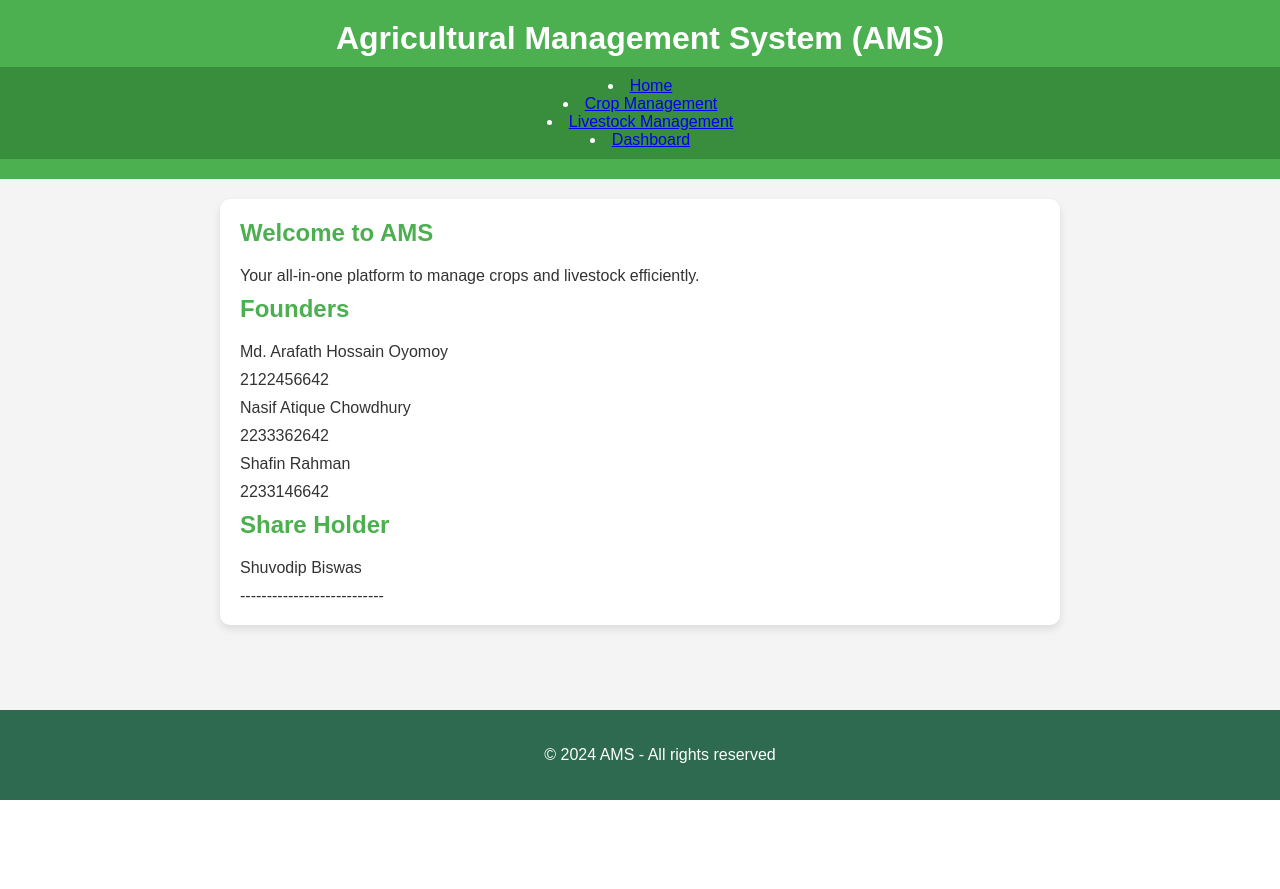
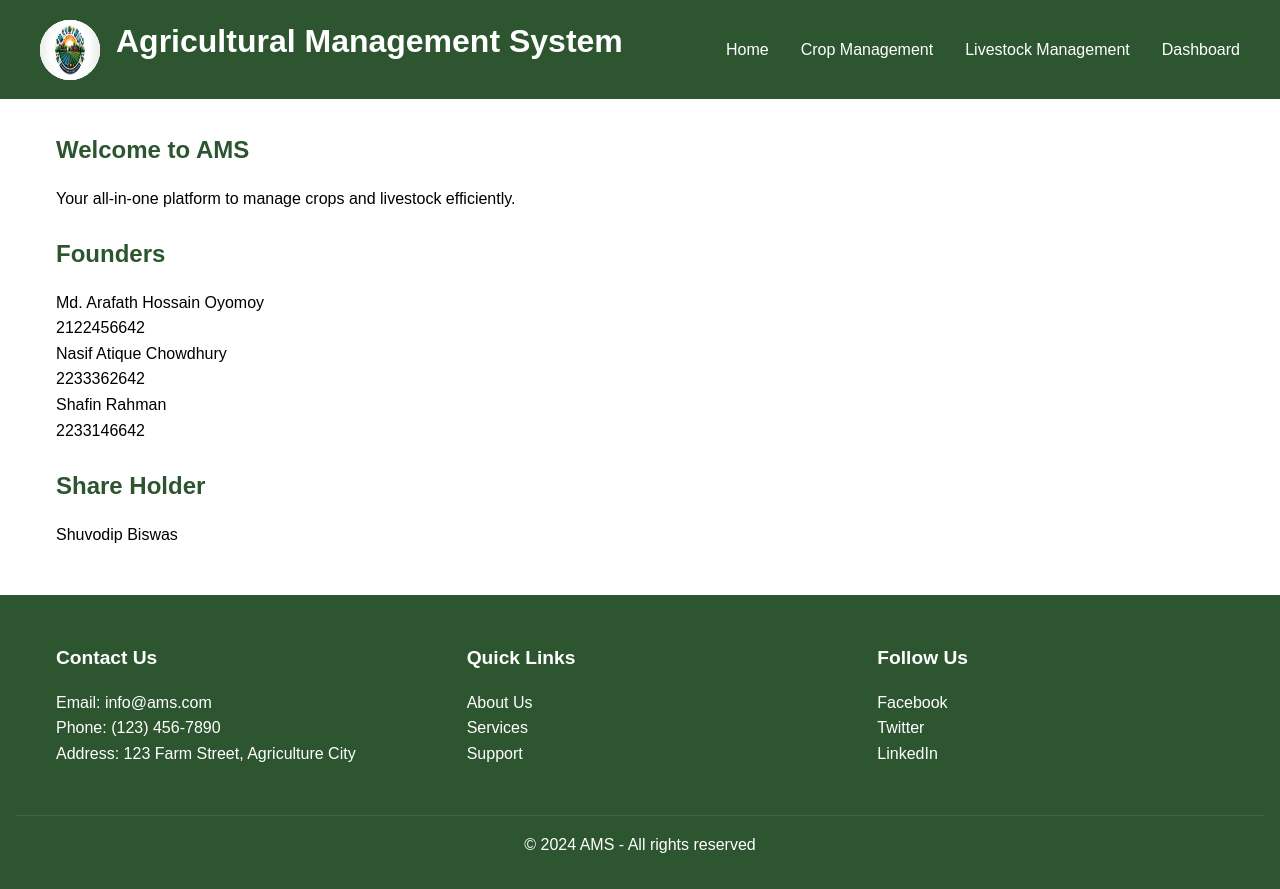
Before and after one commit to nasif03/CSE311L-AMS, a PHP site: page /about.html in a window 1280 px wide. Before the commit the page ends 800 px from the top, so only its background shows below. Run offline with PHP 8.4, Linux system fonts and the light colour scheme.

Commit message:
HeaderFooterAdded

```diff
--- a/DBMS Frontend/html/about.css
+++ b/DBMS Frontend/html/about.css
@@ -1,84 +1,146 @@
-/* General Styles */
-body {
-    font-family: 'Arial', sans-serif;
+/* Reset and base styles */
+* {
     margin: 0;
     padding: 0;
-    background-color: #f4f4f4;
-    color: #333;
+    box-sizing: border-box;
   }
 
-/* Header Styles */
-header {
-    background-color: #4caf50;
-    color: white;
-    padding: 20px 0;
-    text-align: center;
+  body {
+    font-family: Arial, sans-serif;
+    line-height: 1.6;
   }
 
-header h1 {
-    margin: 0;
-    font-size: 2em;
+  /* Header styles */
+  header {
+    background-color: #2c5530;
+    color: white;
+    padding: 1rem;
   }
 
-/* Navigation Styles */
-nav {
-    background-color: #388e3c;
-    padding: 10px 0;
-    margin-top: 10px;
+  .header-container {
+    max-width: 1200px;
+    margin: 0 auto;
+    display: flex;
+    align-items: center;
+    justify-content: space-between;
   }
 
-nav ul {
-    list-style: none;
+  .logo-container {
     display: flex;
-    justify-content: center;
-    padding: 0;
-    margin: 0;
+    align-items: center;
+    gap: 1rem;
   }
 
-nav ul li {
-    margin: 0 15px;
+  .logo {
+    width: 60px;
+    height: 60px;
+    background-color: #ffffff;
+    border-radius: 50%;
+    display: flex;
+    align-items: center;
+    justify-content: center;
+    font-weight: bold;
+    color: #2c5530;
   }
 
-nav ul li a {
+  /* Navigation styles */
+  nav {
+    display: flex;
+    gap: 2rem;
+  }
+
+  nav li {
+    list-style: none;
+  }
+
+  nav a {
     color: white;
     text-decoration: none;
-    font-weight: bold;
-    padding: 10px 20px;
-    border-radius: 5px;
-    transition: background-color 0.3s ease-in-out;
+    font-weight: 500;
+    transition: color 0.3s ease;
   }
 
-nav ul li a:hover {
-    background-color: #2d6a4f;
+  nav a:hover {
+    color: #a8e6cf;
   }
 
-/* Main Content Styles */
+  /* Main content styles */
   main {
-    padding: 20px;
-    max-width: 800px;
-    margin: 20px auto;
-    background-color: white;
-    border-radius: 10px;
-    box-shadow: 0 4px 8px rgba(0, 0, 0, 0.1);
+    max-width: 1200px;
+    margin: 2rem auto;
+    padding: 0 1rem;
+  }
+
+  section {
+    margin-bottom: 2rem;
+  }
+
+  h1 {
+    font-size: 2rem;
+    margin-bottom: 1rem;
   }
 
   h2 {
-    color: #4caf50;
-    margin-top: 0;
+    color: #2c5530;
+    margin: 1.5rem 0 1rem 0;
   }
 
-/* Section Styles */
-section p {
-    margin: 10px 0;
+  /* Footer styles */
+  footer {
+    background-color: #2c5530;
+    color: white;
+    padding: 2rem 1rem;
+    margin-top: 3rem;
   }
 
-/* Footer Styles */
-footer {
+  .footer-content {
+    max-width: 1200px;
+    margin: 0 auto;
+    display: grid;
+    grid-template-columns: repeat(auto-fit, minmax(250px, 1fr));
+    gap: 2rem;
+  }
+
+  .footer-section {
+    padding: 1rem;
+  }
+
+  .footer-section h3 {
+    margin-bottom: 1rem;
+    font-size: 1.2rem;
+  }
+
+  .footer-section a {
+    color: white;
+    text-decoration: none;
+  }
+
+  .footer-section a:hover {
+    text-decoration: underline;
+  }
+
+  .footer-bottom {
     text-align: center;
-    padding: 20px;
-    background-color: #2d6a4f;
-    color: white;
-    position: absolute;
-    bottom: 0;
-    width: 100%;
+    margin-top: 2rem;
+    padding-top: 1rem;
+    border-top: 1px solid rgba(255, 255, 255, 0.1);
   }
+
+  /* Responsive adjustments */
+  @media (max-width: 768px) {
+    .header-container {
+      flex-direction: column;
+      text-align: center;
+      gap: 1rem;
+    }
+
+    nav {
+      flex-direction: column;
+      align-items: center;
+      gap: 1rem;
+    }
+
+    .logo-container {
+      flex-direction: column;
+    }
+  }
--- a/DBMS Frontend/html/about.html
+++ b/DBMS Frontend/html/about.html
@@ -8,13 +8,18 @@
   </head>
   <body>
     <header>
-      <h1>Agricultural Management System (AMS)</h1>
-      <nav>
-       <li><a href="index.html">Home</a> </li>
-       <li> <a href="crops.html">Crop Management</a></li>
-       <li> <a href="livestock-management.html">Livestock Management</a></li>
-       <li> <a href="dashboard2.html">Dashboard</a></li>
-      </nav>
+      <div class="header-container">
+        <div class="logo-container">
+          <div class="logo"><img src="images/logo.jpeg" alt="AMS Logo" class="logo"></div>
+          <h1>Agricultural Management System</h1>
+        </div>
+        <nav>
+          <li><a href="index.html">Home</a></li>
+          <li><a href="crops.html">Crop Management</a></li>
+          <li><a href="livestock-management.html">Livestock Management</a></li>
+          <li><a href="dashboard2.html">Dashboard</a></li>
+        </nav>
+      </div>
     </header>
 
     <main>
@@ -22,20 +27,41 @@
         <h2>Welcome to AMS</h2>
         <p>Your all-in-one platform to manage crops and livestock efficiently.</p>
         <h2>Founders</h2>
-        <p> Md. Arafath Hossain Oyomoy  </p>
-        <p>2122456642 </p>
-        <p>Nasif Atique Chowdhury </p>
-        <p> 2233362642</p>
-        <p> Shafin Rahman</p>
-        <p>2233146642 </p>
+        <p>Md. Arafath Hossain Oyomoy</p>
+        <p>2122456642</p>
+        <p>Nasif Atique Chowdhury</p>
+        <p>2233362642</p>
+        <p>Shafin Rahman</p>
+        <p>2233146642</p>
         <h2>Share Holder</h2>
-        <p>Shuvodip Biswas </p>
-        <n>---------------------------</n>
+        <p>Shuvodip Biswas</p>
       </section>
     </main>
 
     <footer>
-      <p>&copy; 2024 AMS - All rights reserved</p>
+      <div class="footer-content">
+        <div class="footer-section">
+          <h3>Contact Us</h3>
+          <p>Email: info@ams.com</p>
+          <p>Phone: (123) 456-7890</p>
+          <p>Address: 123 Farm Street, Agriculture City</p>
+        </div>
+        <div class="footer-section">
+          <h3>Quick Links</h3>
+          <p><a href="#">About Us</a></p>
+          <p><a href="#">Services</a></p>
+          <p><a href="#">Support</a></p>
+        </div>
+        <div class="footer-section">
+          <h3>Follow Us</h3>
+          <p><a href="#">Facebook</a></p>
+          <p><a href="#">Twitter</a></p>
+          <p><a href="#">LinkedIn</a></p>
+        </div>
+      </div>
+      <div class="footer-bottom">
+        <p>&copy; 2024 AMS - All rights reserved</p>
+      </div>
     </footer>
   </body>
 </html>
```
Also changed, not shown: DBMS Frontend/html/images/logo.jpeg (added). Lines whose indentation alone changed are shown as unchanged.
